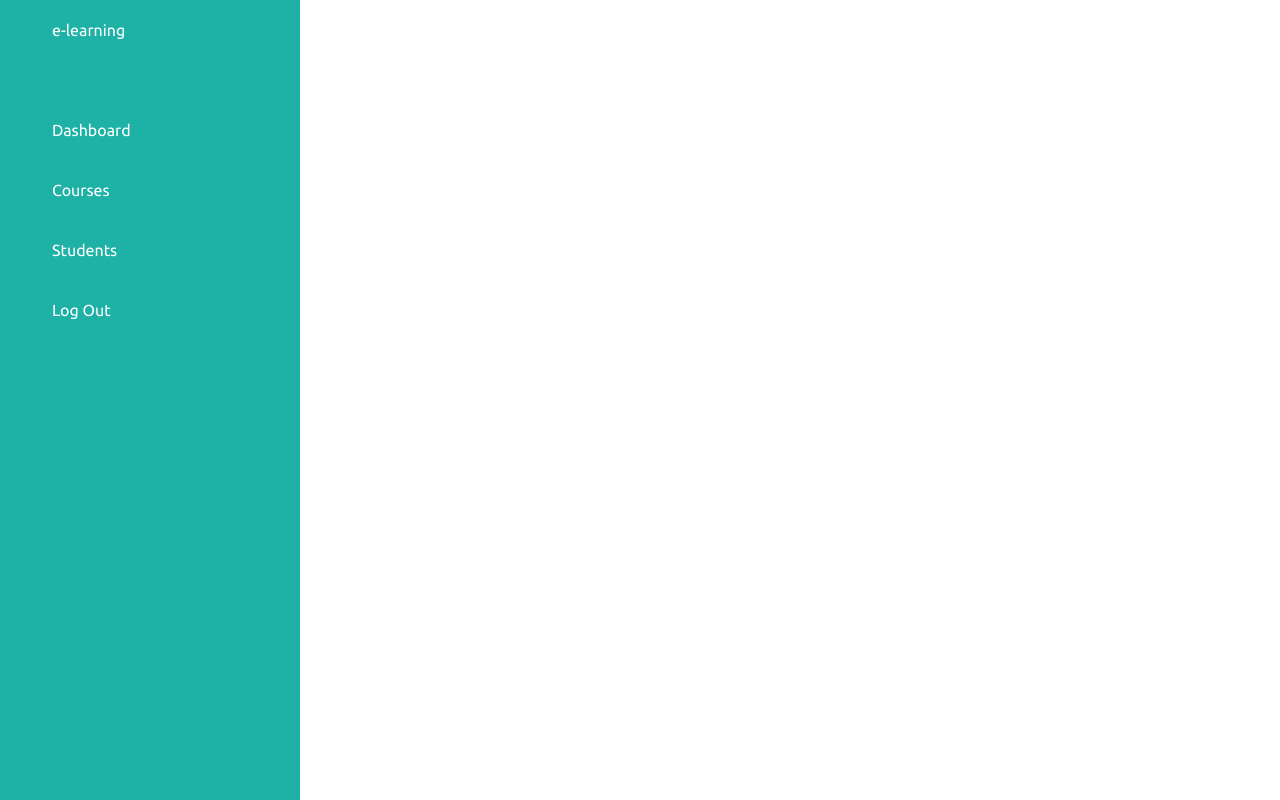
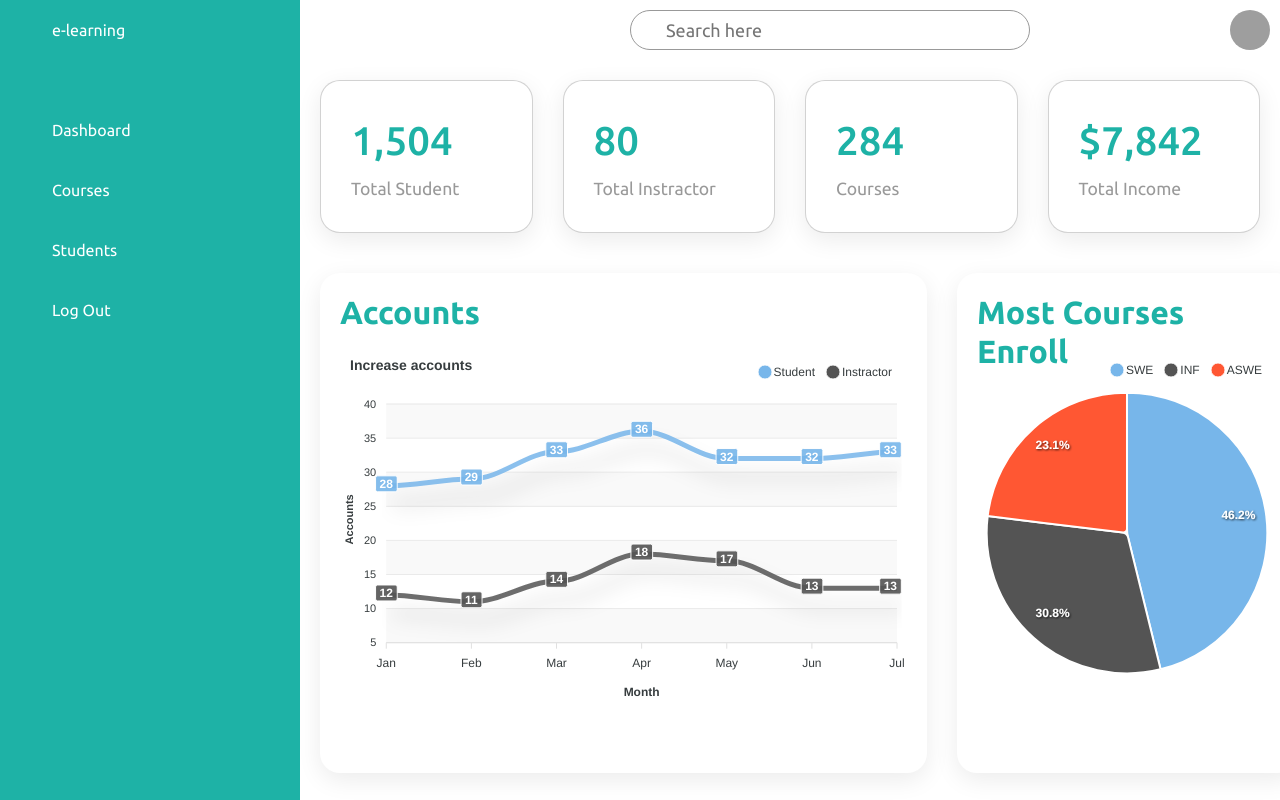
Before and after one commit to Abdallah2110678/ASWE-Project, a React (Create React App) app in the folder front-end/: page /instructor/dashboard in a window 1280 px wide. Built offline with nearby package versions, Linux system fonts and the light colour scheme; grey boxes are pictures that could not be loaded.

Commit message:
fixed something in the dashboard

```diff
--- a/front-end/src/App.js
+++ b/front-end/src/App.js
@@ -12,7 +12,7 @@ import Home from "./components/home/Home"
 import SIGNUP, { LOGIN } from "./components/sign-up/Sign-up"
 
 import Aside_Instructor from './components/common/asidebar-instructor/asidebar';
-import instructor_dashboard from "./components/instructor-dashboard/Dashboard";
+import DASHBOARD from "./components/instructor-dashboard/Dashboard";
 
 
 import Aside_Admin from './components/common/asidebar-admin/asidebar';
@@ -47,7 +47,7 @@ function App() {
          <Route path="/instructor" element={<><Aside_Instructor/>
               <Outlet />
              </>}>
-             <Route path="dashboard" element={<instructor_dashboard/>} />
+             <Route path="dashboard" element={ < DASHBOARD/> } />
            </Route>
 
 
--- a/front-end/src/components/instructor-dashboard/Dashboard.jsx
+++ b/front-end/src/components/instructor-dashboard/Dashboard.jsx
@@ -121,8 +121,6 @@ const Dashboard = () => {
   const toggleMenu = () => {
     setActive(!active);
   };
-
-
   return (
     <div>
       {/* Main Content */}
```
